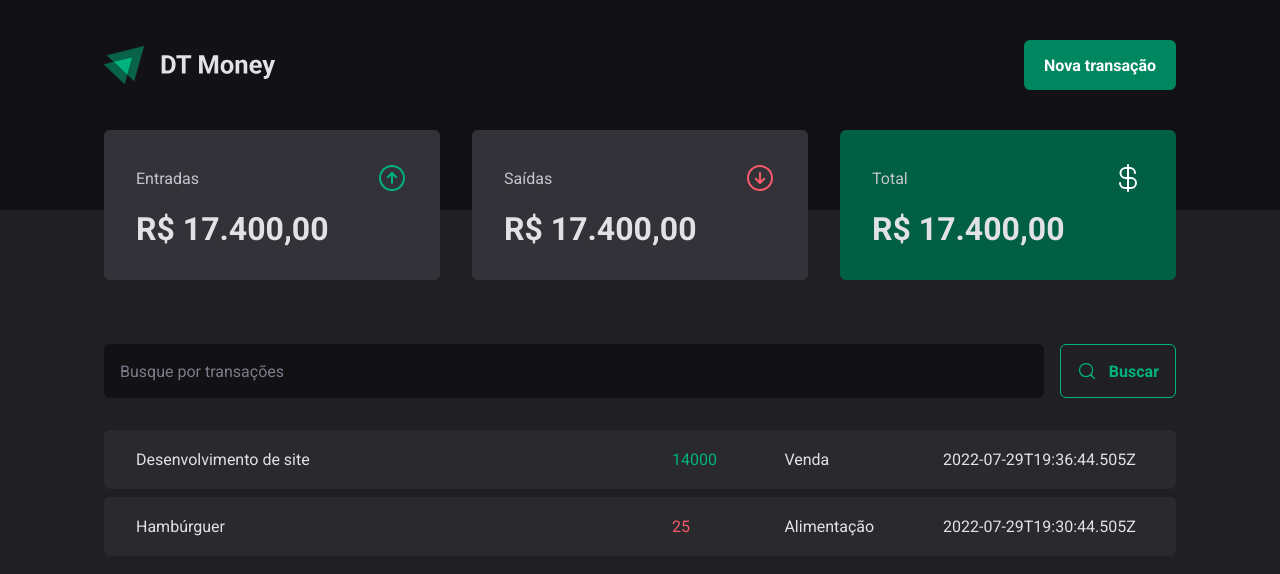
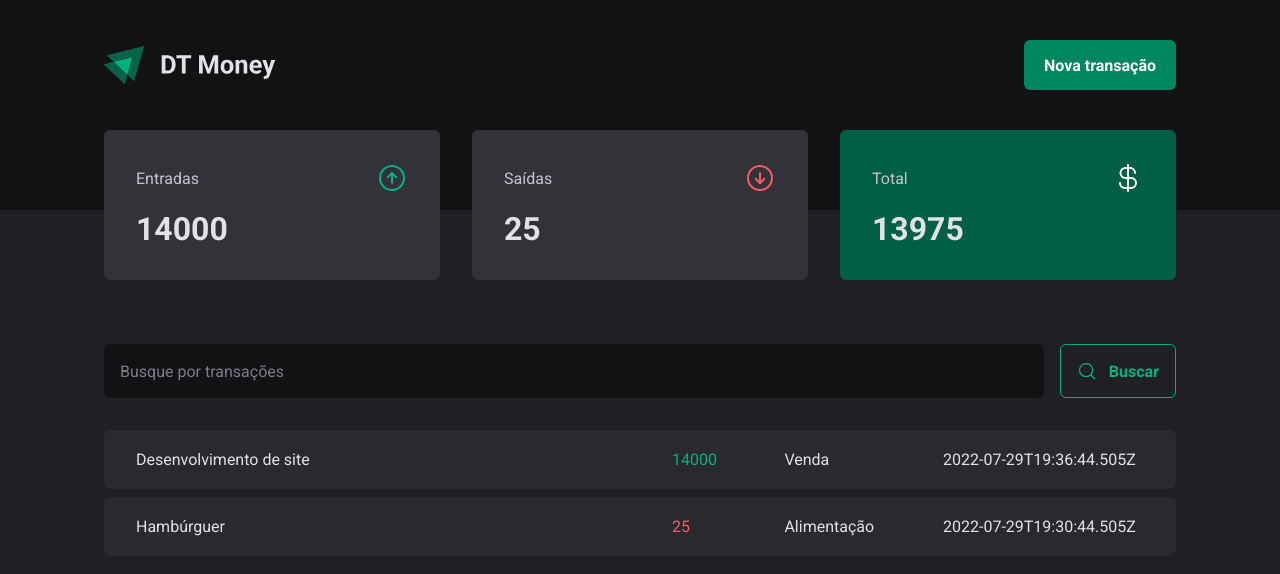
Before and after one commit to fescherer/project-studies, a React (Vite) app in the folder rocketseat/rockeseat-bootcamp/reactjs/03-DT-money/: page / in a window 1280 px wide. Shown: the top 574 px of the page. Built offline with nearby package versions, Linux system fonts and the light colour scheme; data requests are answered from the project's data file.

Commit message:
:sparkles: feat: context

```diff
--- a/rocketseat/rockeseat-bootcamp/reactjs/03-DT-money/src/App.tsx
+++ b/rocketseat/rockeseat-bootcamp/reactjs/03-DT-money/src/App.tsx
@@ -2,12 +2,15 @@
 import { defaultTheme } from './styles/theme/default'
 import { GlobalStyle } from './styles/theme/global'
 import { Transactions } from './pages/Transactions'
+import { TransactionsProvider } from './contexts/TransactionsContext'
 
 export function App() {
   return (
     <ThemeProvider theme={defaultTheme}>
       <GlobalStyle />
-      <Transactions />
+      <TransactionsProvider>
+        <Transactions />
+      </TransactionsProvider>
     </ThemeProvider>
   )
 }
--- a/rocketseat/rockeseat-bootcamp/reactjs/03-DT-money/src/components/Summary/index.tsx
+++ b/rocketseat/rockeseat-bootcamp/reactjs/03-DT-money/src/components/Summary/index.tsx
@@ -1,7 +1,31 @@
 import { ArrowCircleDown, ArrowCircleUp, CurrencyDollar } from 'phosphor-react'
 import * as S from './styles'
+import { useContext } from 'react'
+import { TransactionsContext } from '../../contexts/TransactionsContext'
 
 export function Summary() {
+  const { transactions } = useContext(TransactionsContext)
+
+  console.log(transactions)
+  const summary = transactions.reduce(
+    (acc, transaction) => {
+      if (transaction.type === 'income') {
+        acc.income += transaction.price
+        acc.total += transaction.price
+      } else {
+        acc.outcome += transaction.price
+        acc.total -= transaction.price
+      }
+
+      return acc
+    },
+    {
+      income: 0,
+      outcome: 0,
+      total: 0
+    }
+  )
+
   return (
     <S.SummaryContainer>
       <S.SummaryCard>
@@ -10,7 +34,7 @@
           <ArrowCircleUp size={32} color="#00b37e" />
         </header>
 
-        <strong>R$ 17.400,00</strong>
+        <strong>{summary.income}</strong>
       </S.SummaryCard>
 
       <S.SummaryCard>
@@ -19,7 +43,7 @@
           <ArrowCircleDown size={32} color="#f75a68" />
         </header>
 
-        <strong>R$ 17.400,00</strong>
+        <strong>{summary.outcome}</strong>
       </S.SummaryCard>
 
       <S.SummaryCard variant="green">
@@ -28,7 +52,7 @@
           <CurrencyDollar size={32} color="#fff" />
         </header>
 
-        <strong>R$ 17.400,00</strong>
+        <strong>{summary.total}</strong>
       </S.SummaryCard>
     </S.SummaryContainer>
   )
--- /dev/null
+++ b/rocketseat/rockeseat-bootcamp/reactjs/03-DT-money/src/contexts/TransactionsContext.tsx
@@ -0,0 +1,33 @@
+import { createContext, ReactNode, useEffect, useState } from 'react'
+import { TransactionType } from '../@types/Transactions'
+
+interface TransactionContextType {
+  transactions: TransactionType[]
+}
+
+interface TransactionsProviderProps {
+  children: ReactNode
+}
+
+export const TransactionsContext = createContext({} as TransactionContextType)
+
+export function TransactionsProvider({ children }: TransactionsProviderProps) {
+  const [transactions, setTransactions] = useState<TransactionType[]>([])
+
+  async function loadTransactions() {
+    const response = await fetch('http://localhost:3333/transactions')
+    const data = await response.json()
+
+    setTransactions(data)
+  }
+
+  useEffect(() => {
+    loadTransactions()
+  }, [])
+
+  return (
+    <TransactionsContext.Provider value={{ transactions }}>
+      {children}
+    </TransactionsContext.Provider>
+  )
+}
--- a/rocketseat/rockeseat-bootcamp/reactjs/03-DT-money/src/pages/Transactions/index.tsx
+++ b/rocketseat/rockeseat-bootcamp/reactjs/03-DT-money/src/pages/Transactions/index.tsx
@@ -1,23 +1,12 @@
-import { useEffect, useState } from 'react'
+import { useContext } from 'react'
 import { Header } from '../../components/Header'
 import { Summary } from '../../components/Summary'
 import { SearchForm } from './components/SearchForm'
 import * as S from './styles'
-import { TransactionType } from '../../@types/Transactions'
+import { TransactionsContext } from '../../contexts/TransactionsContext'
 
 export function Transactions() {
-  const [transactions, setTransactions] = useState<TransactionType[]>([])
-
-  async function loadTransactions() {
-    const response = await fetch('http://localhost:3333/transactions')
-    const data = await response.json()
-
-    setTransactions(data)
-  }
-
-  useEffect(() => {
-    loadTransactions()
-  }, [])
+  const { transactions } = useContext(TransactionsContext)
 
   return (
     <div>
```
